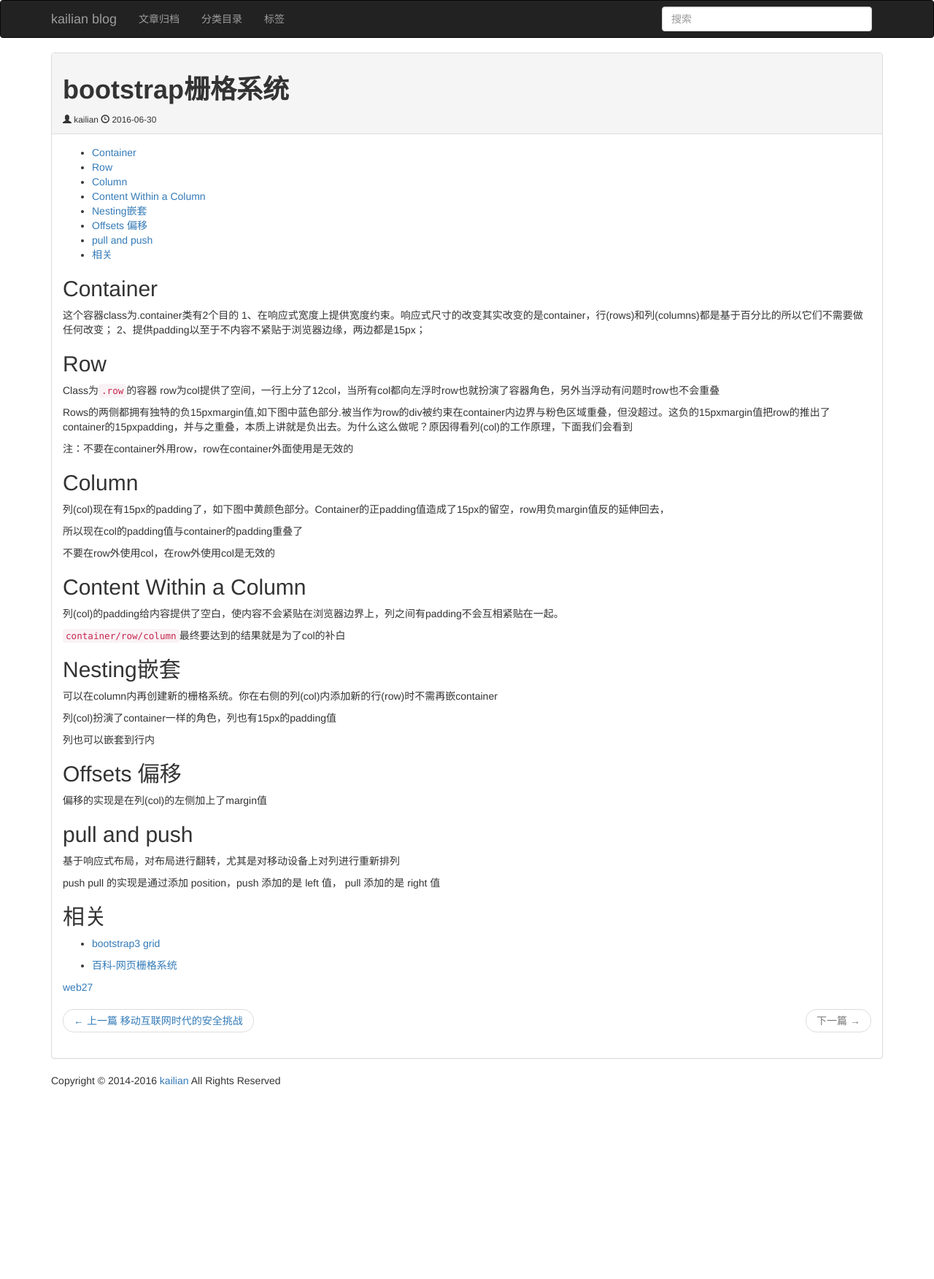
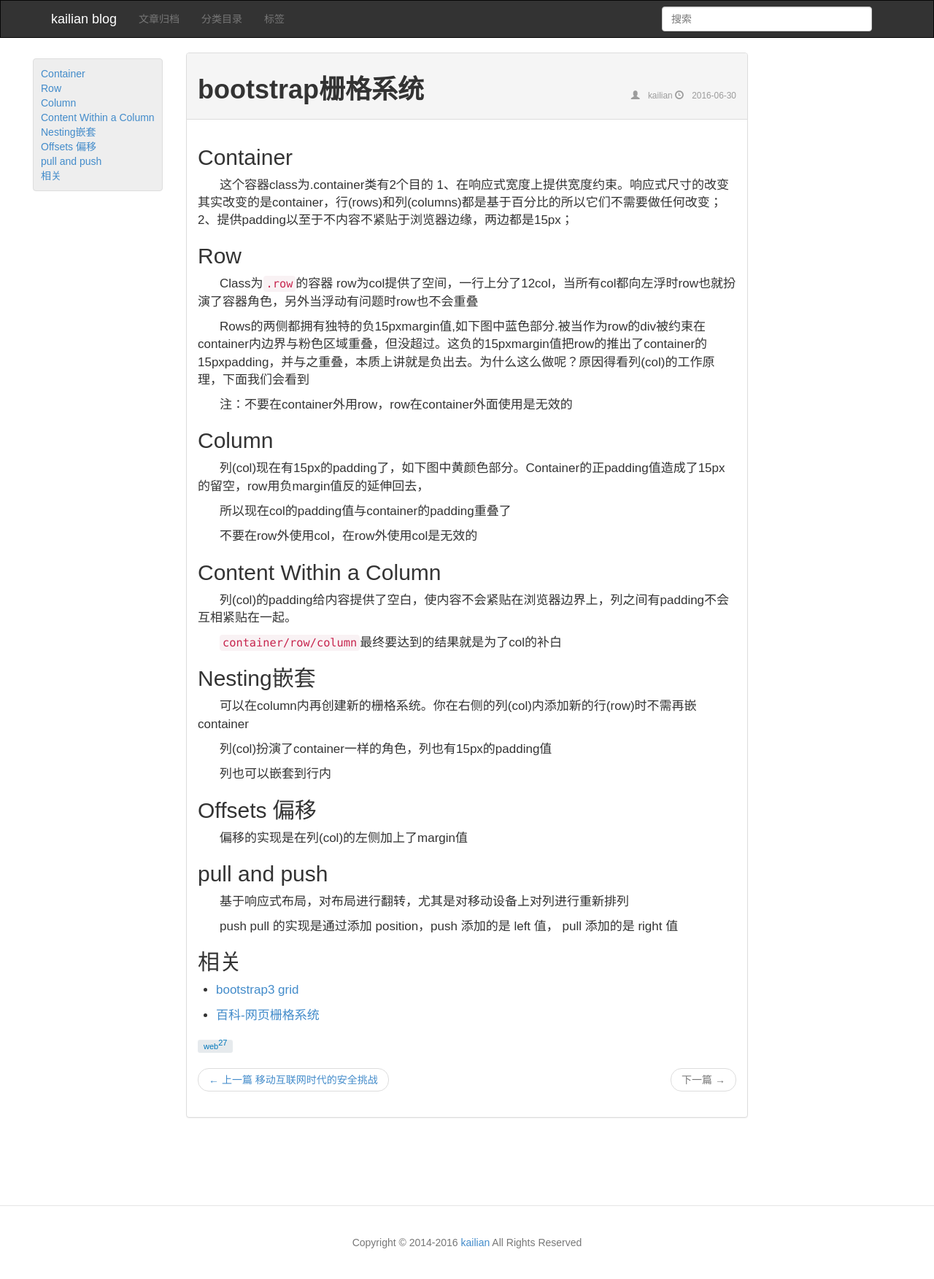
Before and after one commit to kailian/kailian.github.io, a Jekyll site: the page built from _posts/2016-06-30-bootstrap-grid.md, in a window 1280 px wide. Shown: the whole page at 73% size. Built offline with Jekyll 4.4.1, drawn with Linux system fonts in a browser that asks for light colours; nearby versions of some CDN libraries; library files that are not in the unit come from our copies; comment, search, counter and statistics services are not loaded; before the commit the page ends 1491 px from its top, so only the background shows below that.

Commit message:
【开发】更新配置

```diff
--- a/_config.yml
+++ b/_config.yml
@@ -67,7 +67,7 @@
   #   http://s3.amazonaws.com/yoursite/themes/watermelon
   #   /assets
   #
-  ASSET_PATH : false
+  ASSET_PATH : /assets/themes/twitter
 
   # These paths are to the main pages Jekyll-Bootstrap ships with.
   # Some JB helpers refer to these paths; change them here if needed.
@@ -105,3 +105,5 @@
   # and include your custom code. Your custom file must be defined at:
   #   ./_includes/custom/[HELPER]
   # where [HELPER] is the name of the helper you are overriding.
+
+gems: [jekyll-paginate]
--- a/_posts/2016-06-30-bootstrap-grid.md
+++ b/_posts/2016-06-30-bootstrap-grid.md
@@ -14,6 +14,8 @@
 这个容器class为.container类有2个目的
 1、在响应式宽度上提供宽度约束。响应式尺寸的改变其实改变的是container，行(rows)和列(columns)都是基于百分比的所以它们不需要做任何改变；
 2、提供padding以至于不内容不紧贴于浏览器边缘，两边都是15px；
+
+<!--break-->
 
 ## Row
 
```
